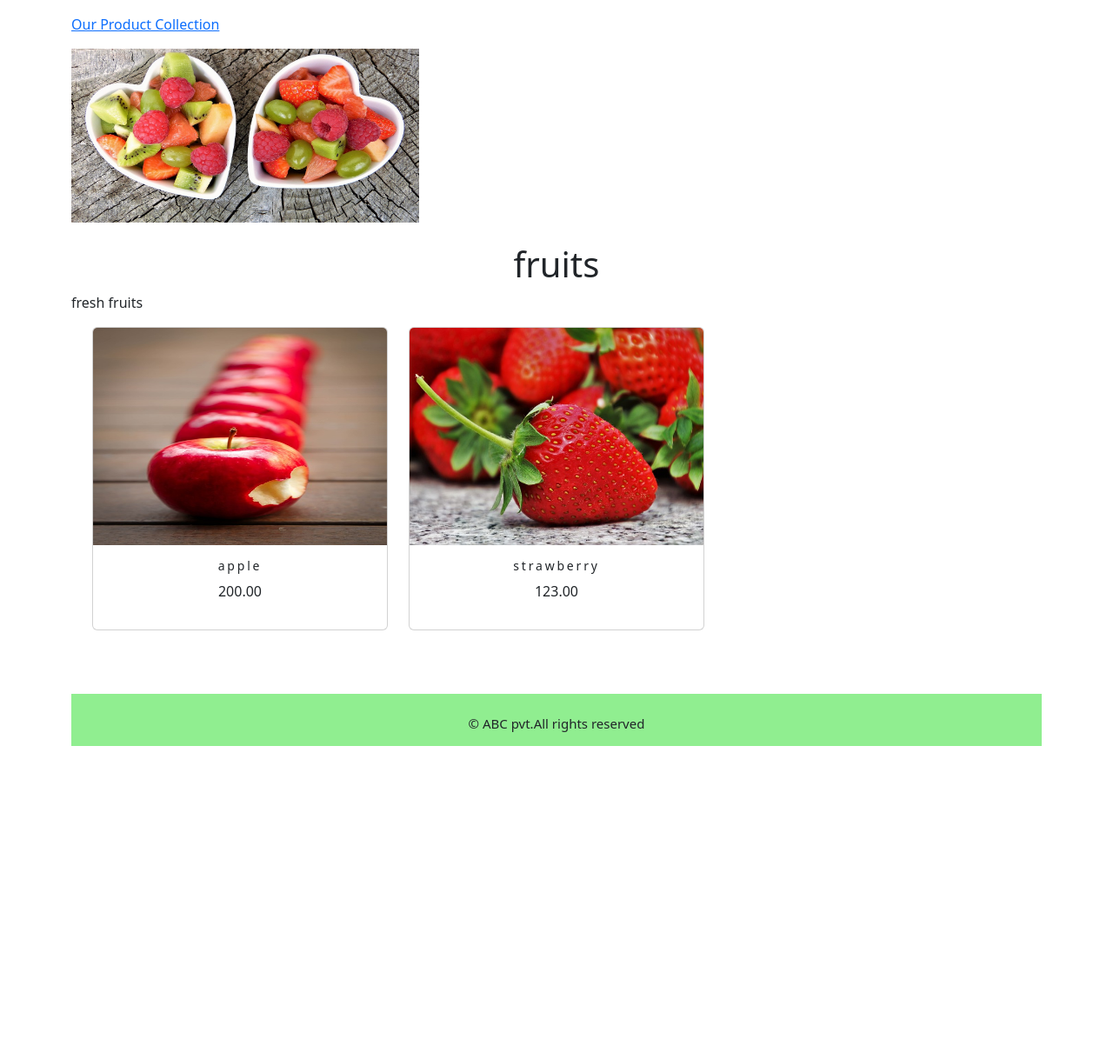
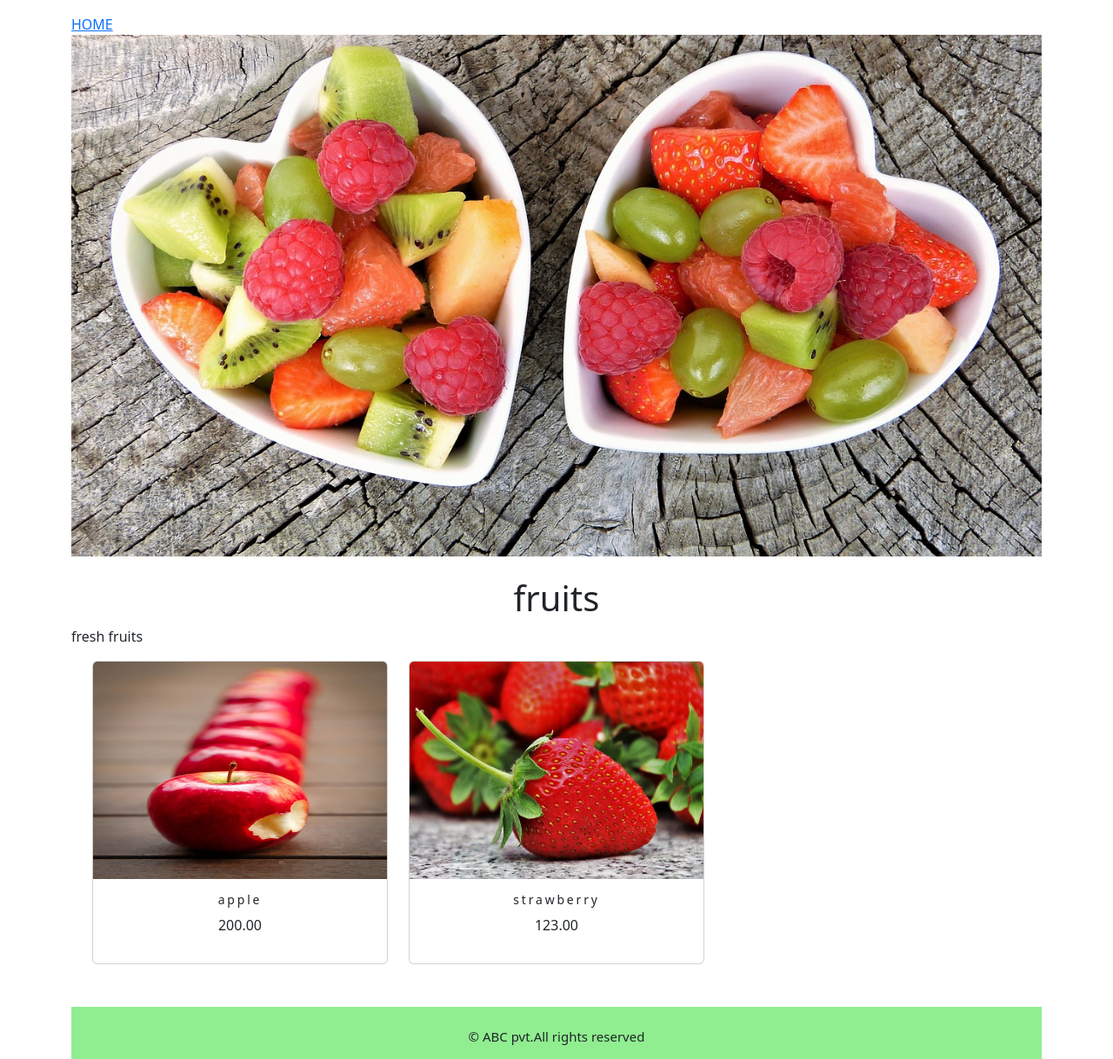
Before and after one commit to niketh4/ecommerce, a Django app: page /shop/fruits/ in a window 1280 px wide. Shown: the part 283-1501 px from the top of the page at 87% size. Before the commit the page ends 1141 px from the top, so only its background shows below. Run offline with Django 4.2, Linux system fonts and the light colour scheme; data comes from the database, SQL or seed files in the repository; some libraries are stand-ins or nearby versions.

Commit message:
category.html

```diff
--- a/ecommerce/templates/category.html
+++ b/ecommerce/templates/category.html
@@ -18,17 +18,18 @@ See our products
 
 {% block content %}
 {% if category %}
+
 <div>
     <div class="row_my_class">
         <div class="mx-auto">
-        <p><a href="{% url 'shop:allProdCat' %}">Our Product Collection</a></p>
+        <a href="{% url 'shop:allProdCat' %}">HOME</i></a>
     </div>
         </div>
 </div>
 {% endif %}
-<div class="mx_auto">
+<div class="row">
     {% if category %}
-    <img class="my_image" src="{{category.image.url}}" alt="{{category.name}}" width="400" height="200">
+    <img class="my_image" src="{{category.image.url}}" alt="{{category.name}}" width="400" height="600">
 </div>
 <br>
 <div>
@@ -60,18 +61,19 @@ See our products
         </div>
         {% endfor %}
     </div>
-    <div class="mx_auto">
-        {% if product.paginator.num_pages > 1 %}
+</div>
 
-        <hr>
+
+<div class="container">
+    <div class="mx-auto">
+        {% if products.paginator.num_pages > 1 %}
+
         <div class="text-center">
             {% for pg in products.paginator.page_range %}
             <a href="?page={{pg}}" class="btn btn-light btn-sm {% if products.number == pg %} active {% endif %}">{{pg}}</a>
             {% endfor %}
-
         </div>
         {% endif %}
     </div>
-    <br>
 </div>
     {% endblock %}
```
